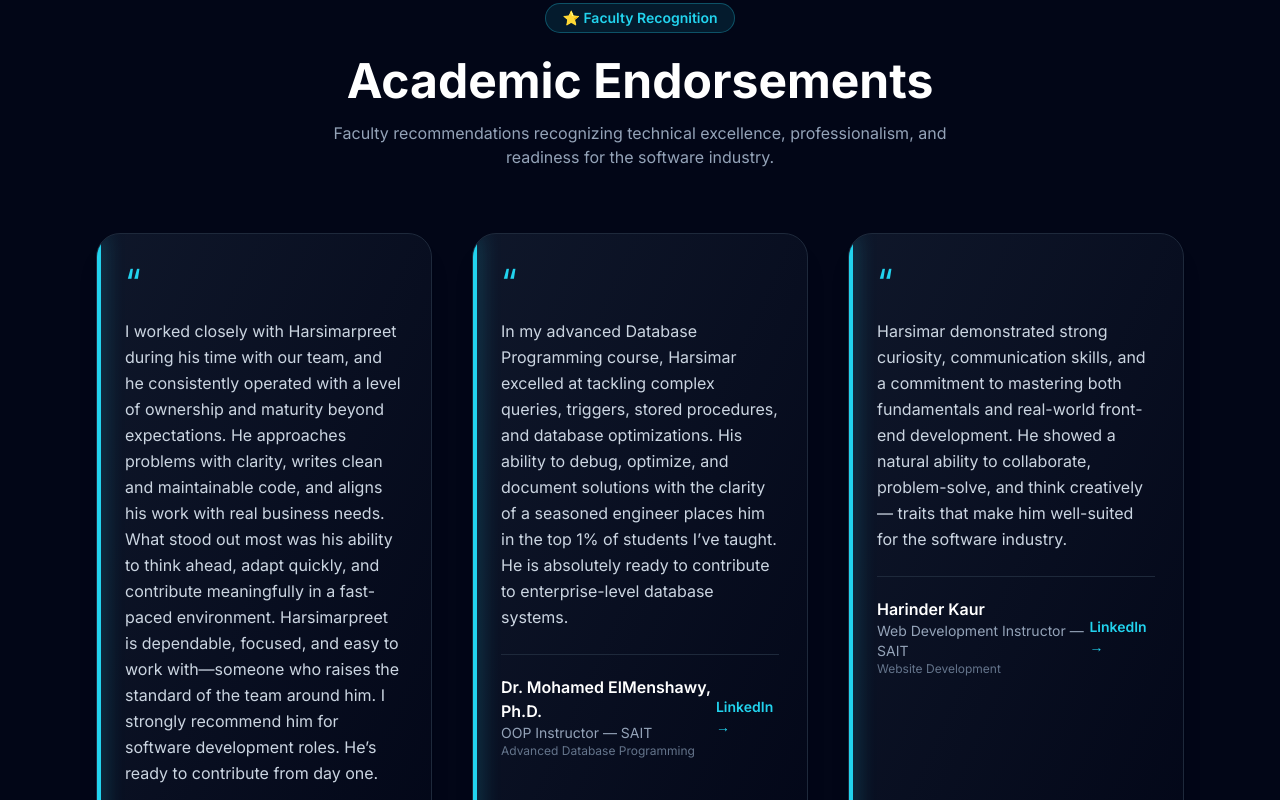
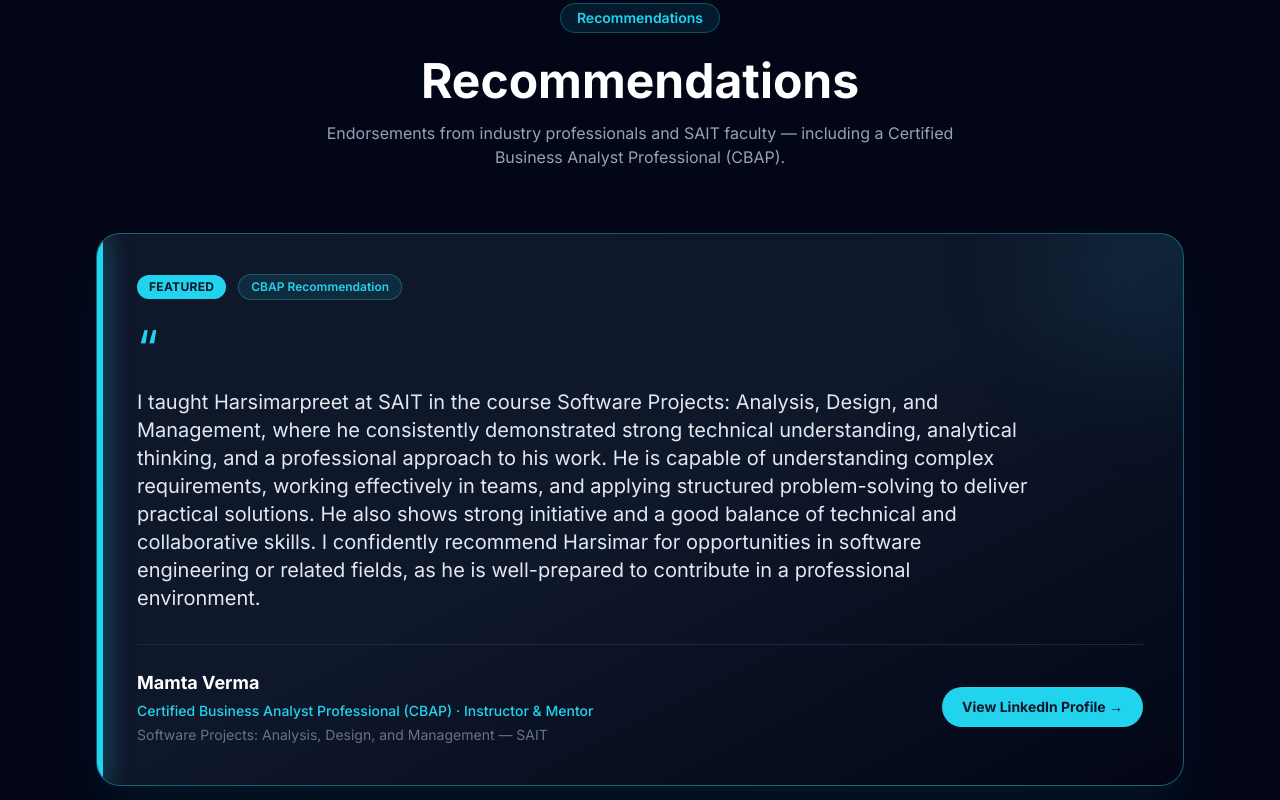
Before and after one commit to Harsimar-Sahota/harsimar-portfolio, a Next.js app: page / in a window 1280 px wide. Shown: the part 4600-5400 px from the top of the page. Built offline with nearby package versions, Linux system fonts and the light colour scheme.

Commit message:
Refactor AcademicEndorsementsSection to include a featured endorsement and enhance the layout. Updated endorsement data structure for better organization and clarity, and revised section headers for improved readability.

```diff
--- a/components/Endorsements.tsx
+++ b/components/Endorsements.tsx
@@ -1,5 +1,27 @@
+type Endorsement = {
+  quote: string;
+  name: string;
+  title: string;
+  course: string;
+  linkedin: string;
+  featured?: boolean;
+  badge?: string;
+};
+
 export default function AcademicEndorsementsSection() {
-  const endorsements = [
+  const featured: Endorsement = {
+    quote:
+      "I taught Harsimarpreet at SAIT in the course Software Projects: Analysis, Design, and Management, where he consistently demonstrated strong technical understanding, analytical thinking, and a professional approach to his work. He is capable of understanding complex requirements, working effectively in teams, and applying structured problem-solving to deliver practical solutions. He also shows strong initiative and a good balance of technical and collaborative skills. I confidently recommend Harsimar for opportunities in software engineering or related fields, as he is well-prepared to contribute in a professional environment.",
+    name: "Mamta Verma",
+    title:
+      "Certified Business Analyst Professional (CBAP) · Instructor & Mentor",
+    course: "Software Projects: Analysis, Design, and Management — SAIT",
+    linkedin: "https://www.linkedin.com/in/mamta-verma-28a368115/",
+    featured: true,
+    badge: "CBAP Recommendation",
+  };
+
+  const endorsements: Endorsement[] = [
     {
       quote:
         "I worked closely with Harsimarpreet during his time with our team, and he consistently operated with a level of ownership and maturity beyond expectations. He approaches problems with clarity, writes clean and maintainable code, and aligns his work with real business needs. What stood out most was his ability to think ahead, adapt quickly, and contribute meaningfully in a fast-paced environment. Harsimarpreet is dependable, focused, and easy to work with—someone who raises the standard of the team around him. I strongly recommend him for software development roles. He’s ready to contribute from day one.",
@@ -7,7 +29,8 @@ export default function AcademicEndorsementsSection() {
       title:
         "Technical Architect | Senior Full Stack Developer | .NET, Python, AWS Cloud",
       course: "Industry Recommendation",
-  linkedin: "https://www.linkedin.com/in/navpreet-singh-profile/?skipRedirect=true",
+      linkedin:
+        "https://www.linkedin.com/in/navpreet-singh-profile/?skipRedirect=true",
     },
     {
       quote:
@@ -41,47 +64,92 @@ export default function AcademicEndorsementsSection() {
         {/* Badge */}
         <div className="flex justify-center mb-6">
           <span className="px-4 py-1 rounded-full bg-accent-400/10 text-accent-400 text-sm font-semibold border border-accent-400/30">
-            ⭐ Faculty Recognition
+            Recommendations
           </span>
         </div>
 
         {/* Header */}
         <div className="text-center mb-16">
           <h2 className="text-4xl md:text-5xl font-bold text-white mb-4">
-            Academic Endorsements
+            Recommendations
           </h2>
 
           <p className="text-slate-400 max-w-2xl mx-auto">
-            Faculty recommendations recognizing technical excellence,
-            professionalism, and readiness for the software industry.
+            Endorsements from industry professionals and SAIT faculty —
+            including a Certified Business Analyst Professional (CBAP).
           </p>
         </div>
 
-        {/* Cards */}
+        {/* Featured CBAP Recommendation */}
+        <article className="relative mb-12 bg-gradient-to-br from-slate-900 via-slate-900 to-slate-950 border border-accent-400/40 rounded-3xl p-8 md:p-10 shadow-2xl shadow-accent-400/10 overflow-hidden">
+          <div
+            className="absolute left-0 top-0 h-full w-1.5 bg-accent-400 shadow-[0_0_24px_rgba(34,211,238,0.8)]"
+            aria-hidden="true"
+          />
+          <div
+            className="absolute -right-16 -top-16 w-48 h-48 rounded-full bg-accent-400/10 blur-3xl pointer-events-none"
+            aria-hidden="true"
+          />
+
+          <div className="flex flex-wrap items-center gap-3 mb-6">
+            <span className="px-3 py-1 rounded-full text-xs font-bold tracking-wide uppercase bg-accent-400 text-slate-900">
+              Featured
+            </span>
+            <span className="px-3 py-1 rounded-full text-xs font-semibold bg-accent-400/10 text-accent-400 border border-accent-400/30">
+              {featured.badge}
+            </span>
+          </div>
+
+          <div className="text-accent-400 text-5xl mb-4 leading-none" aria-hidden="true">
+            “
+          </div>
+
+          <p className="text-lg md:text-xl text-slate-200 leading-relaxed mb-8 max-w-4xl">
+            {featured.quote}
+          </p>
+
+          <div className="border-t border-slate-800 pt-6 flex flex-col sm:flex-row sm:items-center sm:justify-between gap-4">
+            <div>
+              <p className="text-white font-bold text-lg">{featured.name}</p>
+              <p className="text-accent-400 text-sm font-medium mt-1">
+                {featured.title}
+              </p>
+              <p className="text-slate-500 text-sm mt-1">{featured.course}</p>
+            </div>
+
+            <a
+              href={featured.linkedin}
+              target="_blank"
+              rel="noopener noreferrer"
+              className="inline-flex items-center justify-center px-5 py-2.5 rounded-full bg-accent-400 text-slate-900 text-sm font-bold hover:bg-accent-500 transition-colors"
+            >
+              View LinkedIn Profile →
+            </a>
+          </div>
+        </article>
+
+        {/* Other Cards */}
         <div className="grid md:grid-cols-2 lg:grid-cols-3 gap-10">
-          {endorsements.map((item, index) => (
-            <div
-              key={index}
+          {endorsements.map((item) => (
+            <article
+              key={item.name}
               className="relative bg-gradient-to-br from-slate-900 to-slate-950 border border-slate-800 rounded-3xl p-7 shadow-xl hover:shadow-2xl hover:-translate-y-1 transition-all duration-300 overflow-hidden"
             >
-              {/* Accent Glow */}
-              <div className="absolute left-0 top-0 h-full w-1 bg-accent-400 shadow-[0_0_20px_rgba(34,211,238,0.7)]" />
+              <div
+                className="absolute left-0 top-0 h-full w-1 bg-accent-400 shadow-[0_0_20px_rgba(34,211,238,0.7)]"
+                aria-hidden="true"
+              />
 
-              {/* Quote Icon */}
-              <div className="text-accent-400 text-4xl mb-4">“</div>
+              <div className="text-accent-400 text-4xl mb-4" aria-hidden="true">
+                “
+              </div>
 
-              {/* Quote */}
-              <p className="text-slate-300 leading-relaxed mb-6">
-                {item.quote}
-              </p>
+              <p className="text-slate-300 leading-relaxed mb-6">{item.quote}</p>
 
-              {/* Divider */}
-              <div className="border-t border-slate-800 pt-5 flex items-center justify-between">
+              <div className="border-t border-slate-800 pt-5 flex items-center justify-between gap-3">
                 <div>
                   <p className="text-white font-semibold">{item.name}</p>
-
                   <p className="text-slate-400 text-sm">{item.title}</p>
-
                   <p className="text-slate-500 text-xs">{item.course}</p>
                 </div>
 
@@ -89,12 +157,12 @@ export default function AcademicEndorsementsSection() {
                   href={item.linkedin}
                   target="_blank"
                   rel="noopener noreferrer"
-                  className="text-accent-400 text-sm font-semibold hover:underline"
+                  className="text-accent-400 text-sm font-semibold hover:underline shrink-0"
                 >
                   LinkedIn →
                 </a>
               </div>
-            </div>
+            </article>
           ))}
         </div>
       </div>
```
Lines whose indentation alone changed are shown as unchanged.
